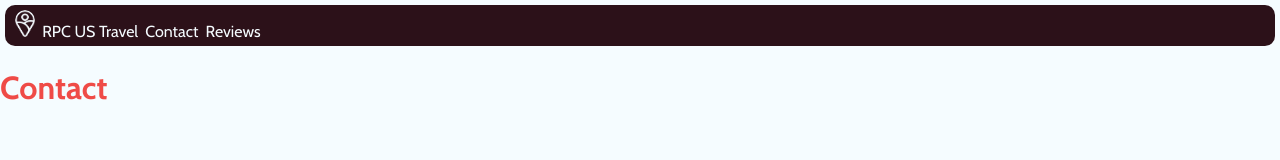
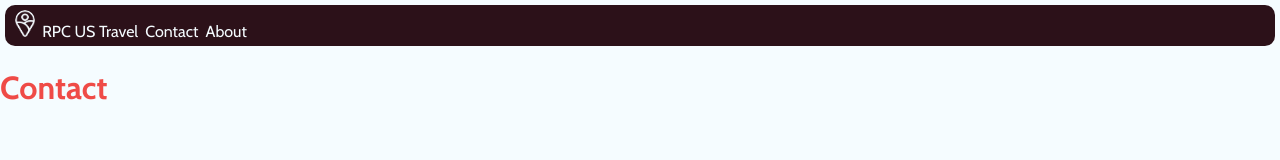
Before and after one commit to CBNCI/ClientSide, a React (Create React App) app: page /contact in a window 1280 px wide. Shown: the top 160 px of the page. Built offline with nearby package versions, Linux system fonts and the light colour scheme.

Commit message:
Updated Page Names
Reviews to About

```diff
--- a/src/App.js
+++ b/src/App.js
@@ -2,7 +2,7 @@ import { BrowserRouter as Router, Routes, Route} from 'react-router-dom';
 import Navbar from './components/Navbar';
 import Contact from './views/Contact';
 import Home from './views/Home';
-import Reviews from './views/Reviews';
+import About from './views/About';
 import Events from './views/Events';
 import Accomodation from './views/Accomodation';
 import Attractions from './views/Attractions';
@@ -18,7 +18,7 @@ function App() {
         <Routes>
         <Route path='/' element={<Home city={city} setCity={setCity} />} />
         <Route path='/contact' element={<Contact city={city} />} />
-        <Route path='/reviews' element={<Reviews city={city} />} />
+        <Route path='/about' element={<About city={city} />} />
         <Route path='/events' element={<Events city={city} setCity={setCity} />} />
         <Route path='/accomodation' element={<Accomodation city={city} />} />
         <Route path='/attractions' element={<Attractions city={city} />} />
--- a/src/components/Navbar.js
+++ b/src/components/Navbar.js
@@ -9,7 +9,7 @@ function Navbar() {
             <img src='/logowhite.png' style={{width: '20px' }}></img> &nbsp;
             <Link className={"white"} to="/">RPC US Travel</Link> &nbsp;
             <Link className={"white"} to="/contact">Contact</Link> &nbsp;
-            <Link className={"white"} to="/reviews">Reviews</Link>
+            <Link className={"white"} to="/about">About</Link>
         </nav>
     );
 }
--- a/src/views/Contact.js
+++ b/src/views/Contact.js
@@ -1,3 +1,6 @@
+import React from 'react';
+
+
 function Contact() {
 
     return(
```
Also changed, not shown: src/views/About.js (renamed from src/views/Reviews.js).
